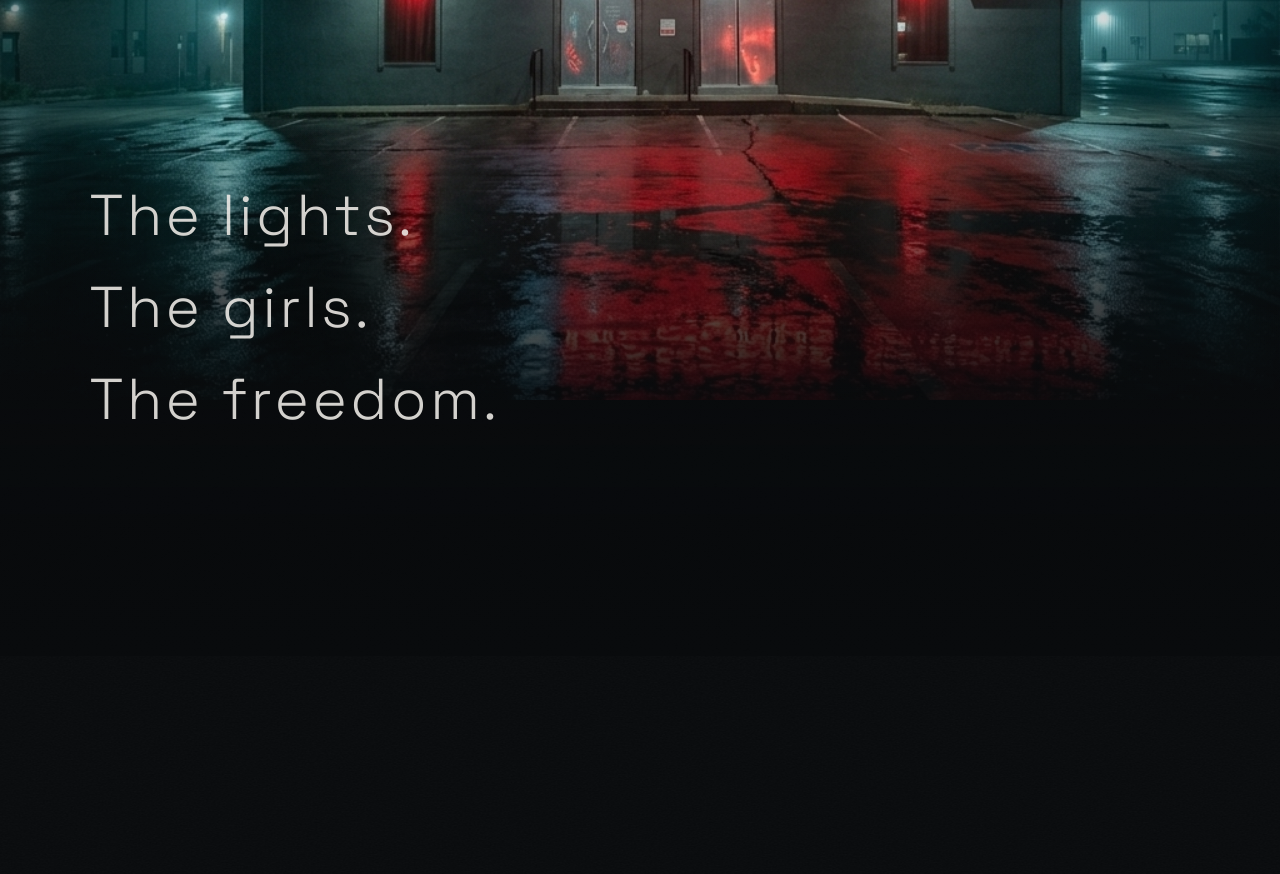
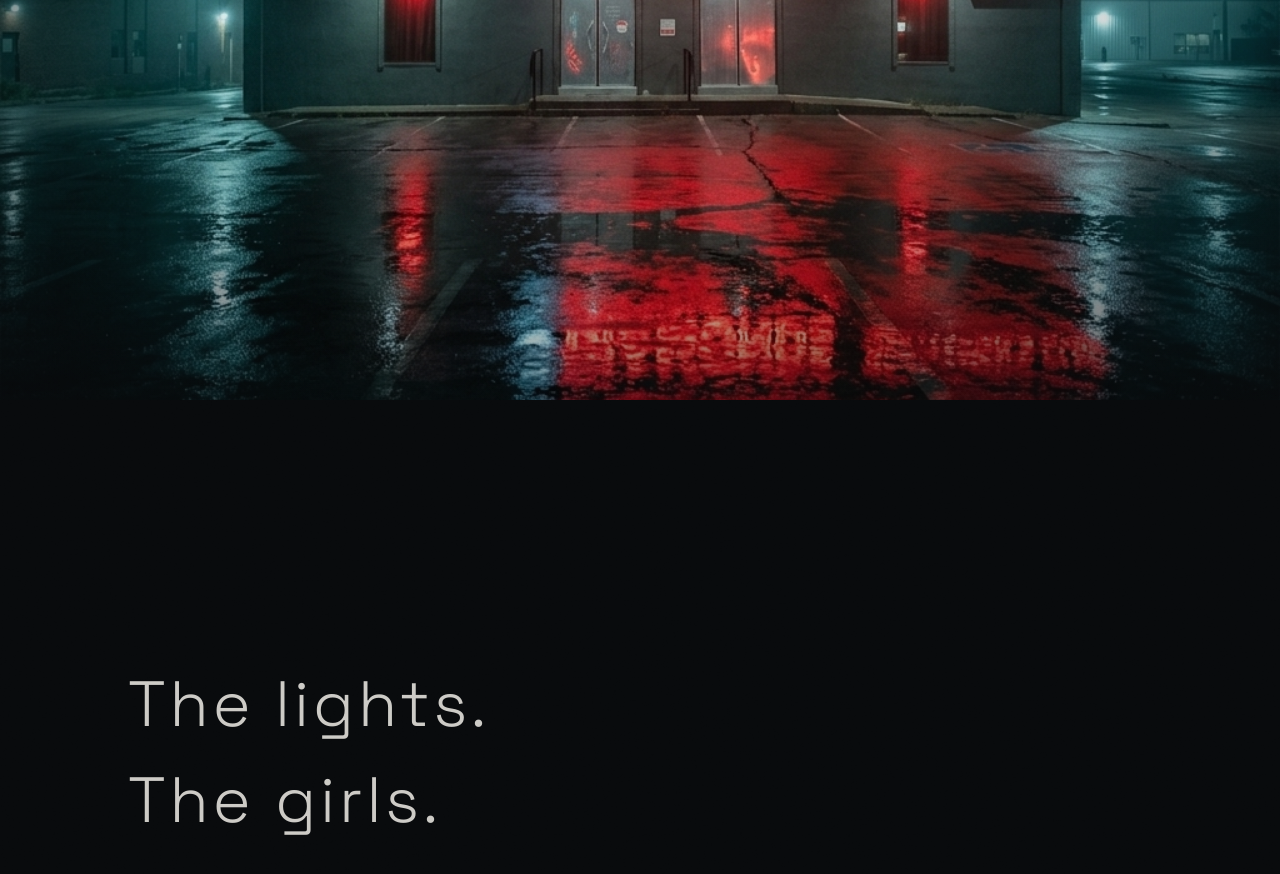
Before and after one commit to xnicolejavier-art/letsgo-todiamonds, a Next.js app: page / in a window 1280 px wide. Shown: the part 400-1274 px from the top of the page. Before the commit the page ends 1056 px from the top, so only its background shows below. Built offline with nearby package versions, Linux system fonts and the light colour scheme.

Commit message:
Update TaglineSection.tsx

```diff
--- a/components/tagline/TaglineSection.tsx
+++ b/components/tagline/TaglineSection.tsx
@@ -37,7 +37,7 @@ export default function TaglineSection() {
         const tl = gsap.timeline({
           scrollTrigger: {
             trigger: section,
-            start: "top 80%",
+            start: "top 70%",
             once: true,
           },
         });
@@ -78,25 +78,29 @@ export default function TaglineSection() {
       aria-label="Tagline"
       style={{
         position: "relative",
-        marginTop: "-35vh",
-        paddingTop: "8vh",
-        paddingBottom: "28vh",
-        paddingLeft: "clamp(2rem, 7vw, 9rem)",
-        background: "linear-gradient(to bottom, transparent 0%, rgba(8,10,12,0.5) 30%, rgba(8,10,12,0.88) 60%, #080A0C 100%)",
+        width: "100%",
+        minHeight: "100vh",
+        background: "#080A0C",
+        display: "flex",
+        flexDirection: "column",
+        justifyContent: "center",
+        paddingLeft: "clamp(2rem, 10vw, 12rem)",
+        paddingTop: "10vh",
+        paddingBottom: "10vh",
         zIndex: 10,
       }}
     >
-      <div style={{ overflow: "hidden", marginBottom: "1.8em" }}>
+      <div style={{ overflow: "hidden", marginBottom: "1.6em" }}>
         <div
           ref={line1Ref}
           style={{
-            transform: "translateY(60%)",
+            transform: "translateY(100%)",
             opacity: 0,
-            fontSize: "clamp(2rem, 4.5vw, 3.8rem)",
+            fontSize: "clamp(2.2rem, 5vw, 4.5rem)",
             fontFamily: "var(--font-sans)",
             fontWeight: 300,
             letterSpacing: "0.06em",
-            color: "rgba(240, 237, 232, 0.88)",
+            color: "rgba(240, 237, 232, 0.85)",
             lineHeight: 1.1,
           }}
         >
@@ -104,17 +108,17 @@ export default function TaglineSection() {
         </div>
       </div>
 
-      <div style={{ overflow: "hidden", marginBottom: "1.8em" }}>
+      <div style={{ overflow: "hidden", marginBottom: "1.6em" }}>
         <div
           ref={line2Ref}
           style={{
-            transform: "translateY(60%)",
+            transform: "translateY(100%)",
             opacity: 0,
-            fontSize: "clamp(2rem, 4.5vw, 3.8rem)",
+            fontSize: "clamp(2.2rem, 5vw, 4.5rem)",
             fontFamily: "var(--font-sans)",
             fontWeight: 300,
             letterSpacing: "0.06em",
-            color: "rgba(240, 237, 232, 0.88)",
+            color: "rgba(240, 237, 232, 0.85)",
             lineHeight: 1.1,
           }}
         >
@@ -126,13 +130,13 @@ export default function TaglineSection() {
         <div
           ref={line3Ref}
           style={{
-            transform: "translateY(60%)",
+            transform: "translateY(100%)",
             opacity: 0,
-            fontSize: "clamp(2rem, 4.5vw, 3.8rem)",
+            fontSize: "clamp(2.2rem, 5vw, 4.5rem)",
             fontFamily: "var(--font-sans)",
             fontWeight: 300,
             letterSpacing: "0.06em",
-            color: "rgba(240, 237, 232, 0.88)",
+            color: "rgba(240, 237, 232, 0.85)",
             lineHeight: 1.1,
           }}
         >
```
